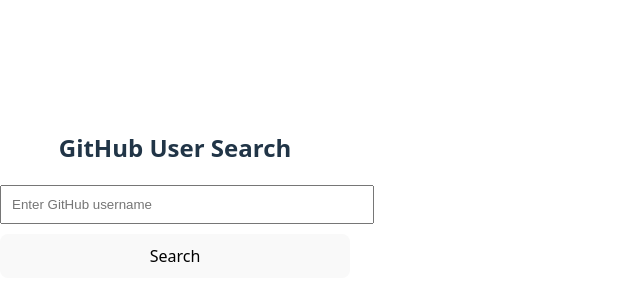
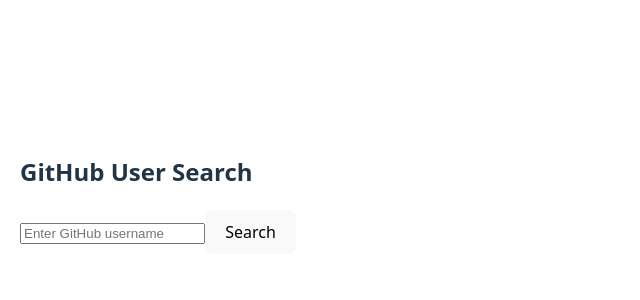
Before and after one commit to Samuel15555/alx-fe-reactjs, a React app in the folder github-user-search/: page /search in a window 1280 px wide. Shown: the part 206-506 px from the top of the page, without its empty margins (0-640 px from the left). Built offline with nearby package versions, Linux system fonts and the light colour scheme; the HTML template or start-up script is replaced by a standard one.

Commit message:
Added GitHub API search logic and implemented login display with error handling

```diff
--- a/github-user-search/src/components/Search.jsx
+++ b/github-user-search/src/components/Search.jsx
@@ -1,88 +1,69 @@
-import { useState } from "react";
-import { fetchUserData } from "../services/githubService";
+import React, { useState } from "react";
+import axios from "axios";
 
-const Search = () => {
+function Search() {
   const [username, setUsername] = useState("");
   const [userData, setUserData] = useState(null);
   const [loading, setLoading] = useState(false);
   const [error, setError] = useState("");
 
-  const handleSubmit = async (e) => {
+  const fetchUserData = async (e) => {
     e.preventDefault();
-
-    if (!username) return;
-
     setLoading(true);
     setError("");
     setUserData(null);
 
     try {
-      const data = await fetchUserData(username);
-      setUserData(data);
+      const response = await axios.get(`https://api.github.com/users/${username}`);
+
+      // GitHub API returns an object that contains "login"
+      setUserData(response.data);
     } catch (err) {
-      setError("Looks like we can't find the user");
+      setError("Looks like we cant find the user");
     } finally {
       setLoading(false);
     }
   };
 
   return (
-    <div style={{ width: "350px", margin: "auto", textAlign: "center" }}>
+    <div style={{ padding: "20px" }}>
       <h2>GitHub User Search</h2>
 
-      {/* Search Form */}
-      <form onSubmit={handleSubmit}>
+      <form onSubmit={fetchUserData}>
         <input
           type="text"
           placeholder="Enter GitHub username"
           value={username}
           onChange={(e) => setUsername(e.target.value)}
-          style={{
-            padding: "10px",
-            width: "100%",
-            marginBottom: "10px",
-          }}
         />
-        <button
-          type="submit"
-          style={{
-            padding: "10px",
-            width: "100%",
-            cursor: "pointer",
-          }}
-        >
-          Search
-        </button>
+        <button type="submit">Search</button>
       </form>
 
-      {/* Loading State */}
       {loading && <p>Loading...</p>}
 
-      {/* Error State */}
-      {error && <p style={{ color: "red" }}>{error}</p>}
+      {error && <p>{error}</p>}
 
-      {/* Success State */}
       {userData && (
         <div style={{ marginTop: "20px" }}>
+          {/* This must contain "login" */}
+          <p>Username: {userData.login}</p>
+
           <img
             src={userData.avatar_url}
             alt="avatar"
             width="120"
-            style={{ borderRadius: "50%" }}
+            style={{ borderRadius: "6px" }}
           />
-          <h3>{userData.name || "No name provided"}</h3>
-          <a
-            href={userData.html_url}
-            target="_blank"
-            rel="noopener noreferrer"
-            style={{ color: "blue" }}
-          >
-            View GitHub Profile
-          </a>
+
+          <p>
+            <a href={userData.html_url} target="_blank" rel="noreferrer">
+              Visit GitHub Profile
+            </a>
+          </p>
         </div>
       )}
     </div>
   );
-};
+}
 
 export default Search;
```
